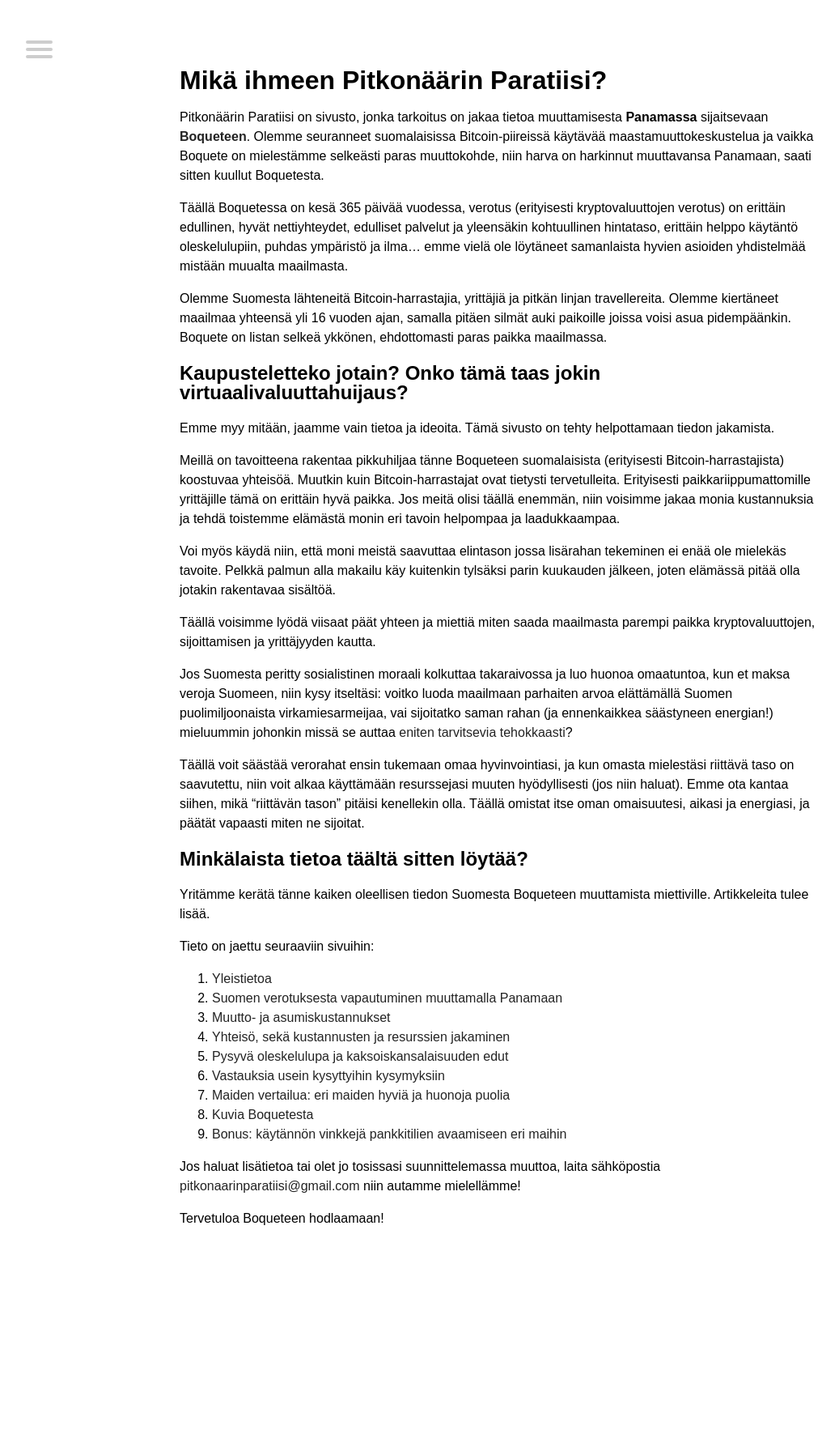
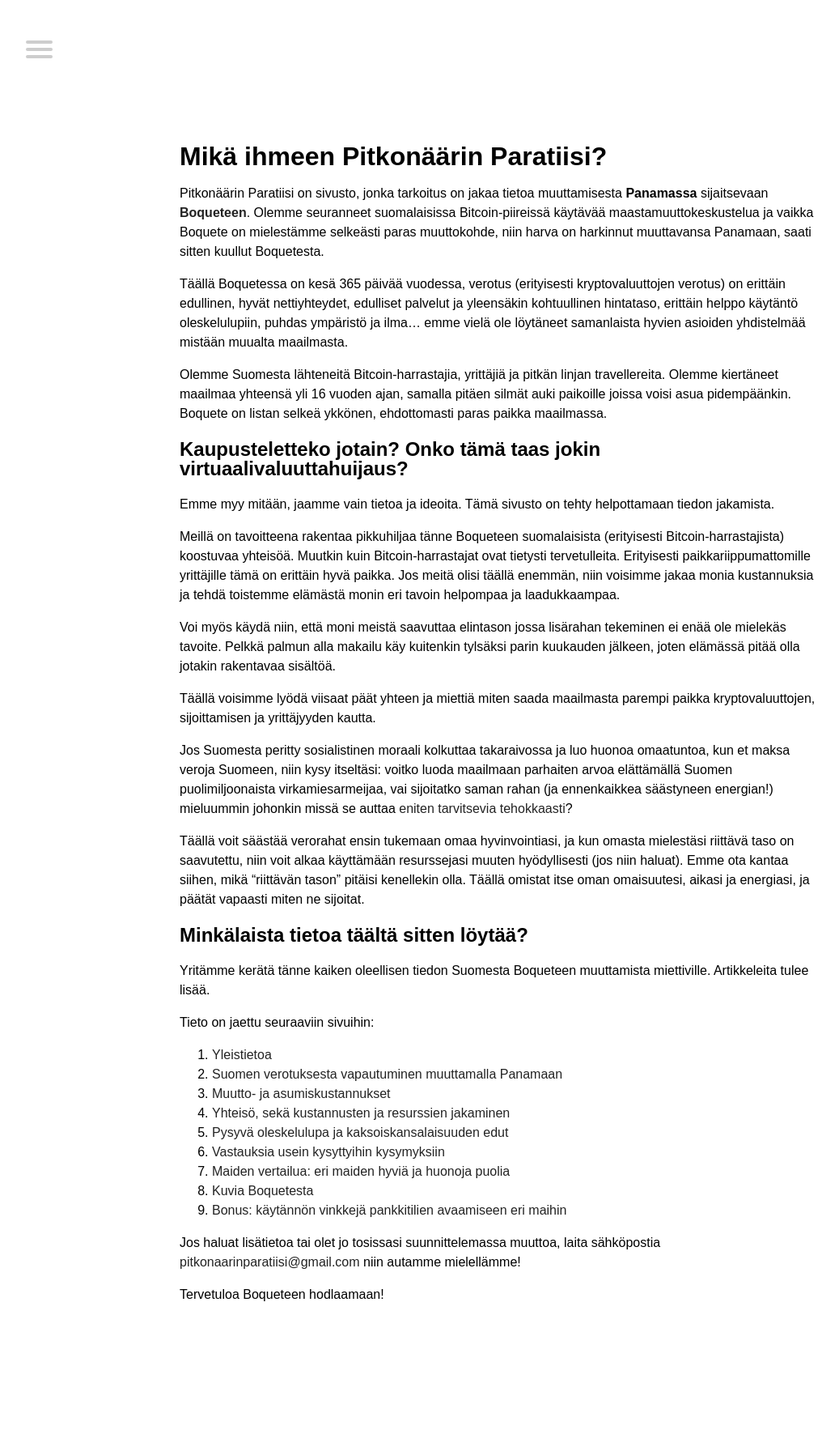
Before and after one commit to pitkonaarinparatiisi/pitkonaarinparatiisi.github.io, a Jekyll site: the page built from README.md, in a window 1280 px wide. Shown: the whole page at 81% size, without its empty margins (18-1055 px from the left). Built offline with Jekyll 4.4.1, drawn with Linux system fonts in a browser that asks for light colours; our own code applies the rules of GitHub Pages for plain Markdown files; before the commit the page ends 1549 px from its top, so only the background shows below that.

Commit message:
Update default.html

```diff
--- a/_layouts/default.html
+++ b/_layouts/default.html
@@ -13,7 +13,7 @@
 <meta name=viewport content="width=device-width, initial-scale=1">
 <style>
 
-  body{max-width:50em;margin:auto;margin-top:50px;padding:1em;line-height:1.5em;  font-family: "Avenir Next", "Avenir", sans-serif;}
+  body{max-width:50em;margin:auto;padding:10em;line-height:1.5em;  font-family: "Avenir Next", "Avenir", sans-serif;}
   pre{overflow-x:auto}
   img{max-width: 100%;}
 
```
